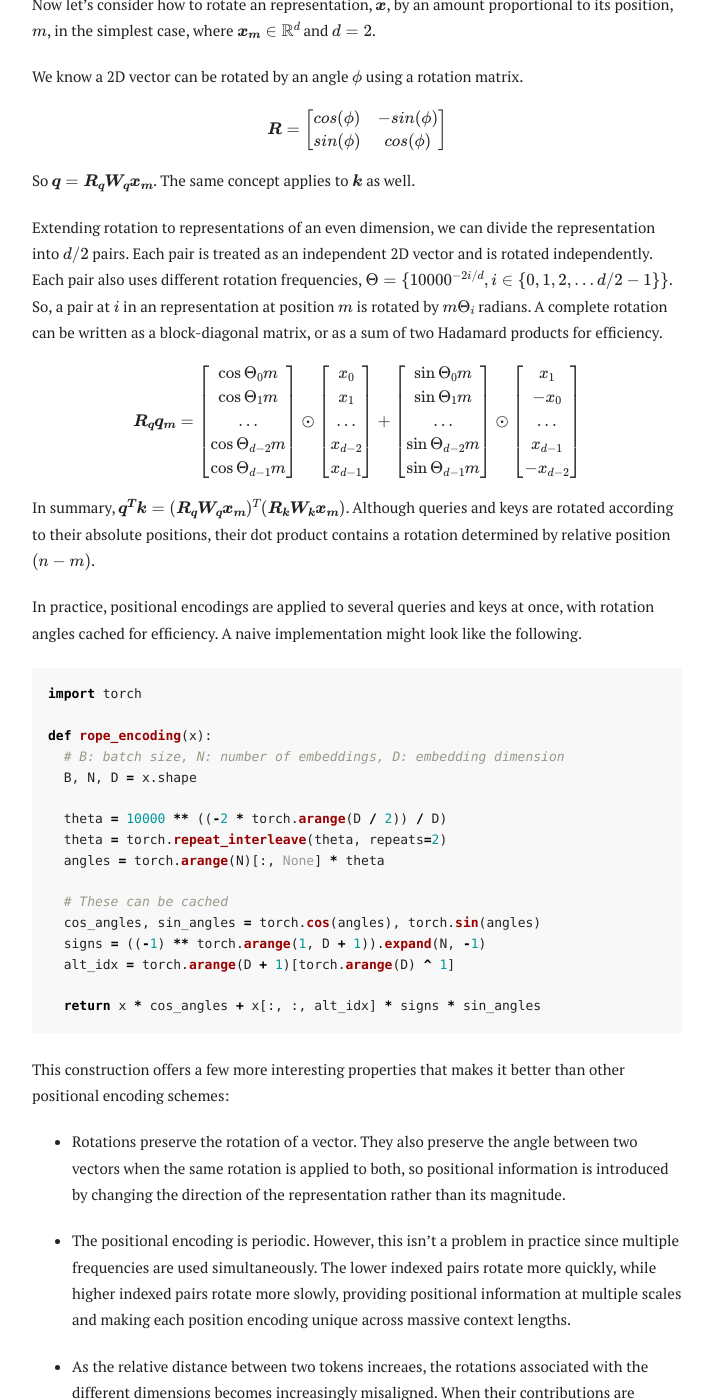
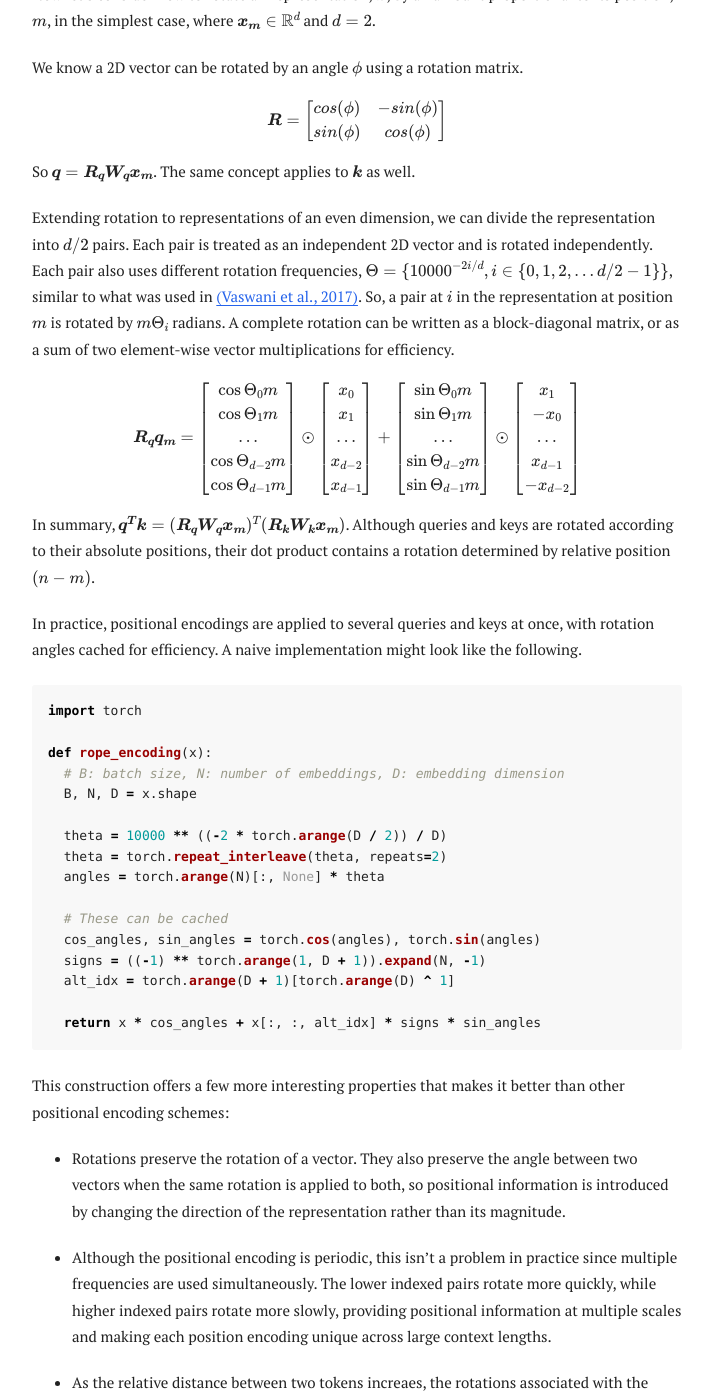
Before and after one commit to aabiji/aabiji.github.io, a Jekyll site: the page built from _posts/2026-09-21-Notes-on-rotary-position-encoding.md, in a window 1280 px wide and 1400 px high, scrolled down 712 px. Shown: the whole window, without its empty margins (283-995 px from the left). Built offline with Jekyll 4.4.1, drawn with Linux system fonts in a browser that asks for light colours; some of the changed text lies outside the part shown.

Commit message:
edit rope article

```diff
--- a/_posts/2026-09-21-Notes-on-rotary-position-encoding.md
+++ b/_posts/2026-09-21-Notes-on-rotary-position-encoding.md
@@ -31,7 +29,7 @@ $$
 
 So $\boldsymbol{q} = \boldsymbol{R_q} \boldsymbol{W_q} \boldsymbol{x_m}$. The same concept applies to $\boldsymbol{k}$ as well.
 
-Extending rotation to representations of an even dimension, we can divide the representation into $d / 2$ pairs. Each pair is treated as an independent 2D vector and is rotated independently. Each pair also uses different rotation frequencies, $\Theta = \\{ 10000 ^ {-2 i / d}, i \in \\{ 0, 1, 2, ... d / 2 - 1 \\} \\}$. So, a pair at $i$ in an representation at position $m$ is rotated by $m \Theta_i$ radians. A complete rotation can be written as a block-diagonal matrix, or as a sum of two Hadamard products for efficiency.
+Extending rotation to representations of an even dimension, we can divide the representation into $d / 2$ pairs. Each pair is treated as an independent 2D vector and is rotated independently. Each pair also uses different rotation frequencies, $\Theta = \\{ 10000 ^ {-2 i / d}, i \in \\{ 0, 1, 2, ... d / 2 - 1 \\} \\}$, similar to what was used in [(Vaswani et al., 2017)](https://arxiv.org/pdf/1706.03762). So, a pair at $i$ in the representation at position $m$ is rotated by $m \Theta_i$ radians. A complete rotation can be written as a block-diagonal matrix, or as a sum of two element-wise vector multiplications for efficiency.
 
 $$
 
@@ -83,6 +81,6 @@ This construction offers a few more interesting properties that makes it better
 
 - Rotations preserve the rotation of a vector. They also preserve the angle between two vectors when the same rotation is applied to both, so positional information is introduced by changing the direction of the representation rather than its magnitude.
 
-- The positional encoding is periodic. However, this isn't a problem in practice since multiple frequencies are used simultaneously. The lower indexed pairs rotate more quickly, while higher indexed pairs rotate more slowly, providing positional information at multiple scales and making each position encoding unique across massive context lengths.
+- Although the positional encoding is periodic, this isn't a problem in practice since multiple frequencies are used simultaneously. The lower indexed pairs rotate more quickly, while higher indexed pairs rotate more slowly, providing positional information at multiple scales and making each position encoding unique across large context lengths.
 
 - As the relative distance between two tokens increaes, the rotations associated with the different dimensions becomes increasingly misaligned. When their contributions are combined, the encoded position information in the attention scores tend to weaken with distance, adding a locality bias.
```
Also changed, not shown: other parts of _posts/2026-09-21-Notes-on-rotary-position-encoding.md (+1 -3 lines).
